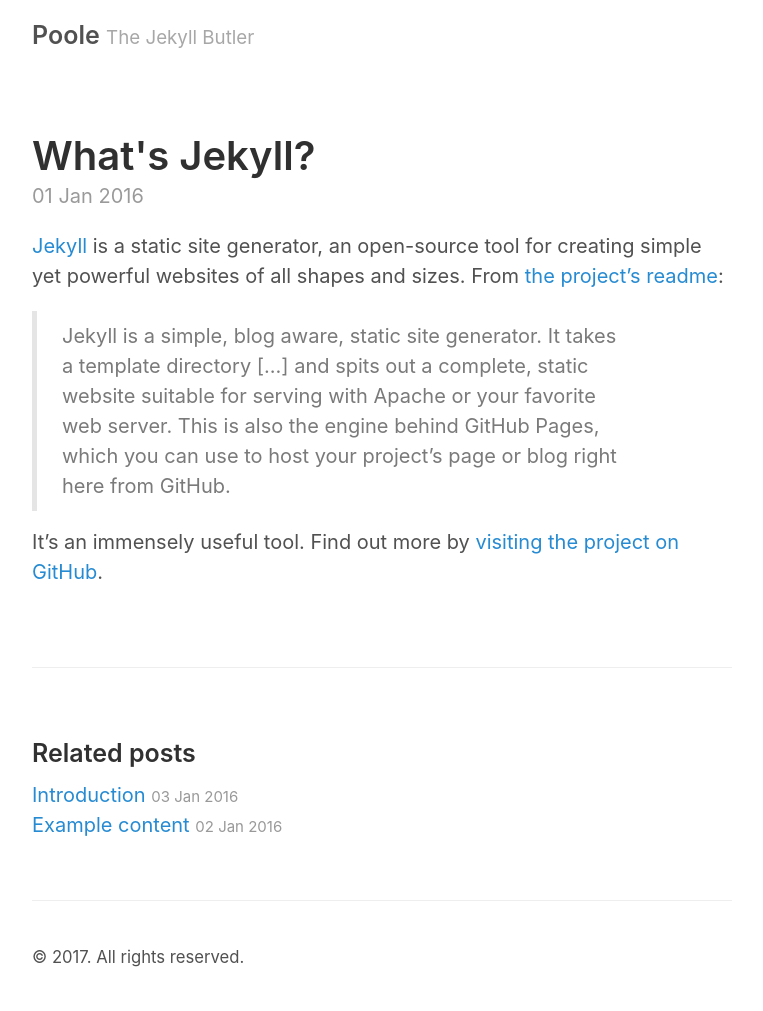
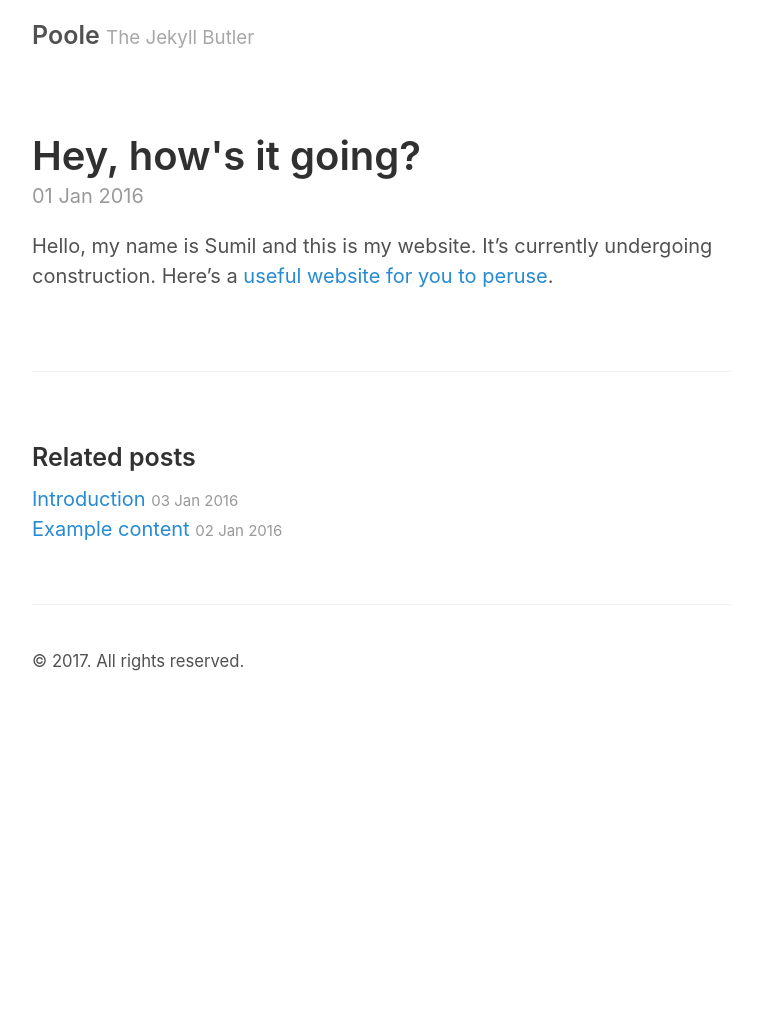
Before and after one commit to SumilThakr/SumilThakr.github.io, a Jekyll site: the page built from _posts/2016-01-01-whats-jekyll.md, in a window 1280 px wide. Shown: the whole page, without its empty margins (258-1021 px from the left). Built offline with Jekyll 4.4.1, drawn with Linux system fonts in a browser that asks for light colours; after the commit the page ends 900 px from its top, so only the background shows below that.

Commit message:
changed the what's jekyll page

```diff
--- a/_posts/2016-01-01-whats-jekyll.md
+++ b/_posts/2016-01-01-whats-jekyll.md
@@ -1,10 +1,7 @@
 ---
 layout: post
-title: What's Jekyll?
+title: Hey, how's it going?
 ---
 
-[Jekyll](http://jekyllrb.com) is a static site generator, an open-source tool for creating simple yet powerful websites of all shapes and sizes. From [the project's readme](https://github.com/jekyll/jekyll/blob/master/README.markdown):
-
-> Jekyll is a simple, blog aware, static site generator. It takes a template directory [...] and spits out a complete, static website suitable for serving with Apache or your favorite web server. This is also the engine behind GitHub Pages, which you can use to host your project’s page or blog right here from GitHub.
-
-It's an immensely useful tool. Find out more by [visiting the project on GitHub](https://github.com/jekyll/jekyll).
+Hello, my name is Sumil and this is my website. It's currently undergoing construction.
+Here's a [useful website for you to peruse](http://www.google.com).
```
